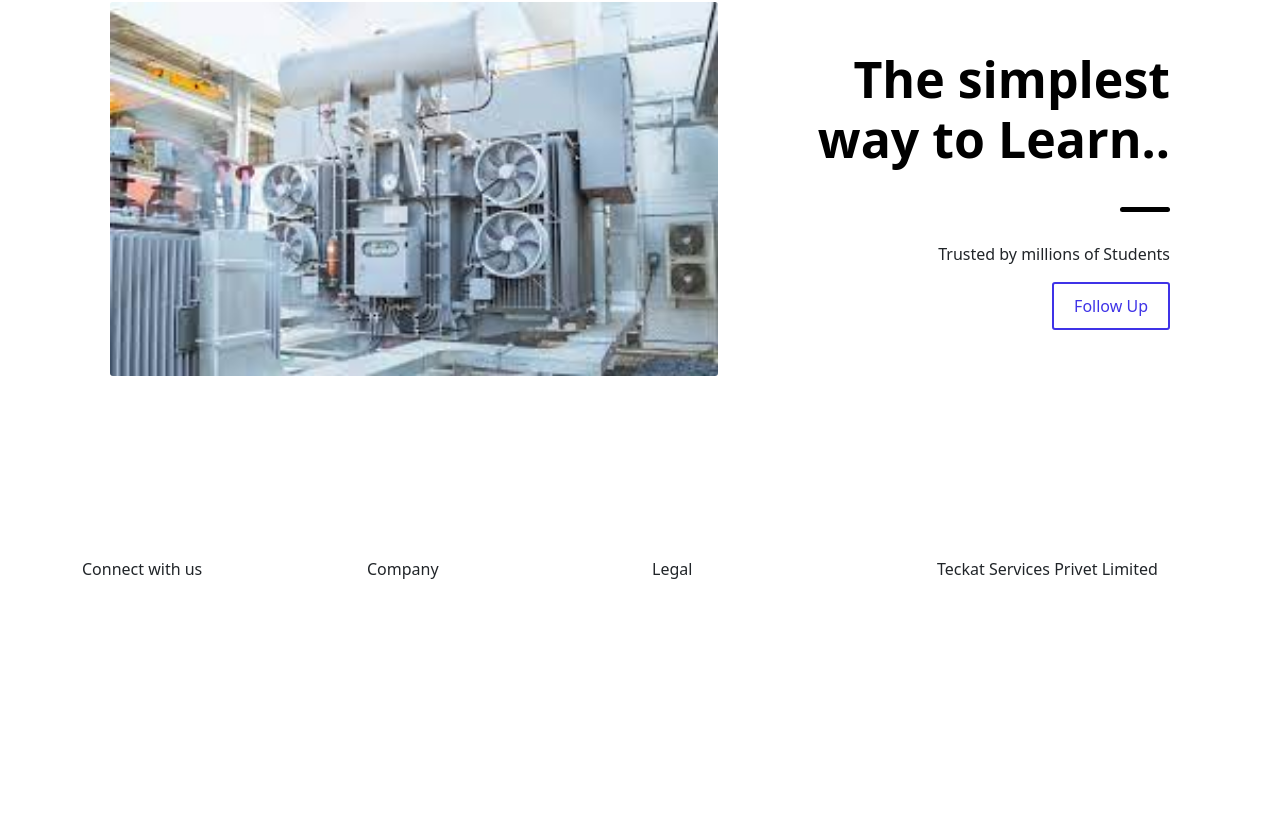
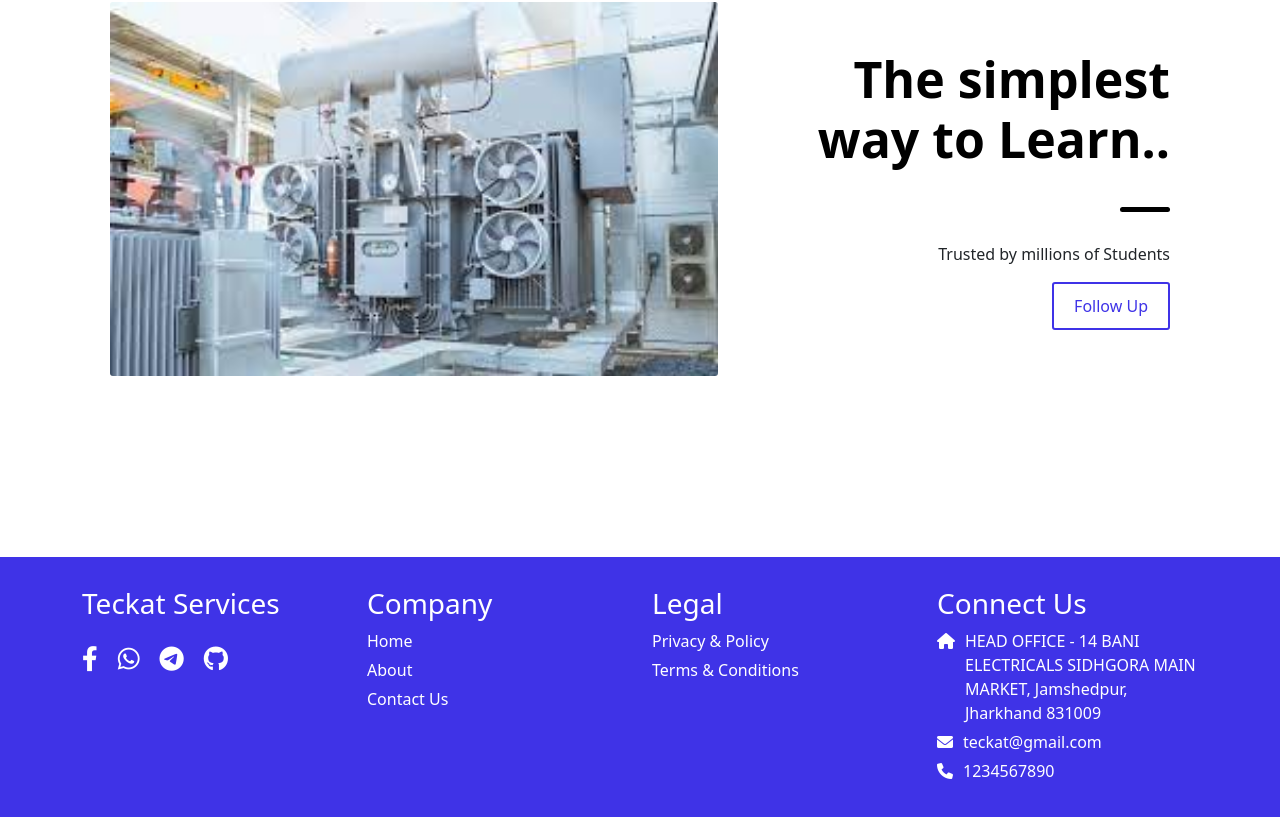
Before and after one commit to inkushwahasonu/example, an Angular app: page / in a window 1280 px wide. Shown: the part 979-1796 px from the top of the page. Before the commit the page ends 1560 px from the top, so only its background shows below. Built offline with nearby package versions, Linux system fonts and the light colour scheme.

Commit message:
upper footer completed

```diff
--- a/src/app/common/footer/footer.component.html
+++ b/src/app/common/footer/footer.component.html
@@ -1,13 +1,11 @@
 <div class="footer_section">
   <div class="container">
     <div class="row">
-      <div class="col-lg-3 col-md-6 col-sm-12 list contact">
-        <div class="title">Connect with us</div>
+      <div class="col-lg-3 col-md-6 col-sm-12 social_contact">
+        <div class="title"><h3>Teckat Services</h3></div>
         <div class="social">
           <div class="icon"><i class="fa-brands fa-facebook-f"></i></div>
-          <div class="icon">
-            <i class="fa-brands fa-square-whatsapp"></i>
-          </div>
+          <div class="icon"><i class="fa-brands fa-whatsapp"></i></div>
           <div class="icon">
             <i class="fa-brands fa-telegram"></i>
           </div>
@@ -16,14 +14,43 @@
           </div>
         </div>
       </div>
-      <div class="col-lg-3 col-md-6 col-sm-12">
-        <div class="title">Company</div>
+      <div class="col-lg-3 col-md-6 col-sm-12 lists">
+        <div class="title"><h3>Company</h3></div>
+        <ul>
+          <li routerLink="/">Home</li>
+          <li routerLink="/about">About</li>
+          <li>Contact Us</li>
+        </ul>
       </div>
-      <div class="col-lg-3 col-md-6 col-sm-12">
-        <div class="title">Legal</div>
+      <div class="col-lg-3 col-md-6 col-sm-12 lists">
+        <div class="title">
+          <h3>Legal</h3>
+          <ul>
+            <li>Privacy & Policy</li>
+            <li>Terms & Conditions</li>
+          </ul>
+        </div>
       </div>
-      <div class="col-lg-3 col-md-6 col-sm-12">
-        Teckat Services Privet Limited
+      <div class="col-lg-3 col-md-6 col-sm-12 lists contact">
+        <h3>Connect Us</h3>
+        <ul>
+          <li>
+            <span><i class="fa-solid fa-house"></i></span>
+            <div>
+              HEAD OFFICE - 14 BANI ELECTRICALS SIDHGORA MAIN MARKET,
+              Jamshedpur, Jharkhand 831009
+            </div>
+          </li>
+
+          <li>
+            <span><i class="fa-solid fa-envelope"></i></span>
+            <div><a href="mailto:teckat@gmail.com"> teckat@gmail.com</a></div>
+          </li>
+          <li>
+            <span><i class="fa-solid fa-phone"></i></span>
+            <div><a href="tel:+1234567890"> 1234567890</a></div>
+          </li>
+        </ul>
       </div>
     </div>
   </div>
--- a/src/app/common/footer/footer.component.scss
+++ b/src/app/common/footer/footer.component.scss
@@ -1,17 +1,58 @@
 .footer_section {
-  .contact {
+  background-color: #3f33e7;
+  color: #fff;
+  .container {
+    padding-top: 30px;
+    padding-bottom: 30px;
+  }
+  .social_contact {
     .social {
       width: 100%;
+      margin-top: 25px;
+      margin-bottom: 30px;
       display: flex;
-      justify-content: space-between;
+      // justify-content: center;
       align-items: center;
+      gap: 20px;
       .icon {
-        img {
-          width: 19px;
-          height: 19px;
-          color: red;
+        i {
+          color: #fff;
+          cursor: pointer;
+          transition: all 0.2s ease;
+          font-size: 25px;
+
+          &:hover {
+            color: rgb(217, 217, 228);
+          }
         }
       }
     }
   }
+  .lists {
+    ul {
+      list-style: none;
+      list-style-type: none;
+      padding: 0px;
+
+      li {
+        margin-top: 5px;
+
+        a {
+          color: #fff;
+          text-decoration: none;
+          transition: all 0.2s ease;
+
+          &:hover {
+            color: rgb(217, 217, 228);
+          }
+        }
+      }
+    }
+  }
+  .contact {
+    ul li {
+      display: flex;
+      gap: 10px;
+    }
+  }
 }
--- a/src/app/common/header/header.component.scss
+++ b/src/app/common/header/header.component.scss
@@ -24,6 +24,7 @@
     .nav_data {
       ul {
         margin-bottom: 0px;
+        list-style: none;
 
         .nav_list {
           display: inline;
--- a/src/index.html
+++ b/src/index.html
@@ -1,11 +1,18 @@
-<!doctype html>
+<!DOCTYPE html>
 <html lang="en">
   <head>
-  <meta charset="utf-8">
+    <meta charset="utf-8" />
     <title>Example</title>
-  <base href="/">
-  <meta name="viewport" content="width=device-width, initial-scale=1">
-  <link rel="icon" type="image/x-icon" href="favicon.ico">
+    <base href="/" />
+    <meta name="viewport" content="width=device-width, initial-scale=1" />
+    <link rel="icon" type="image/x-icon" href="favicon.ico" />
+    <link
+      rel="stylesheet"
+      href="https://cdnjs.cloudflare.com/ajax/libs/font-awesome/6.0.0-beta2/css/all.min.css"
+      integrity="sha512-YWzhKL2whUzgiheMoBFwW8CKV4qpHQAEuvilg9FAn5VJUDwKZZxkJNuGM4XkWuk94WCrrwslk8yWNGmY1EduTA=="
+      crossorigin="anonymous"
+      referrerpolicy="no-referrer"
+    />
   </head>
   <body>
     <app-root></app-root>
```
Lines whose indentation alone changed are shown as unchanged.
